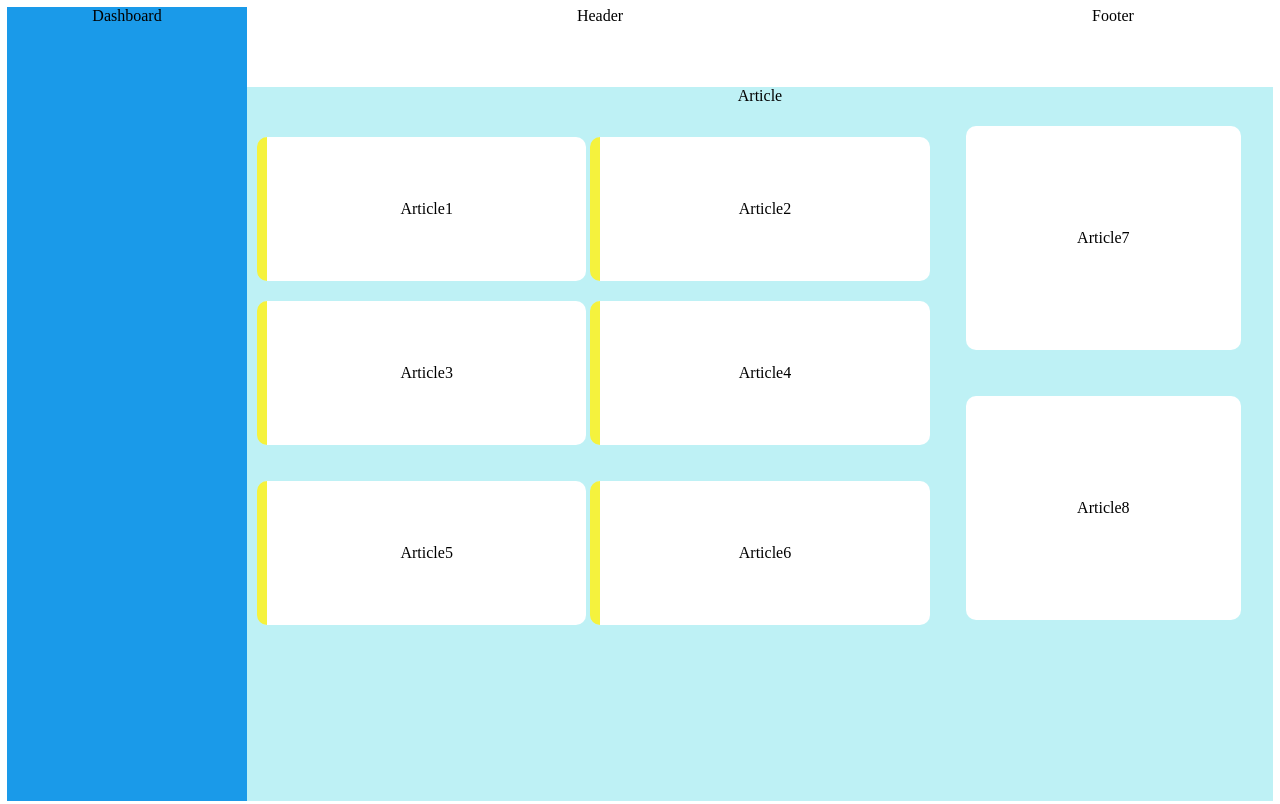
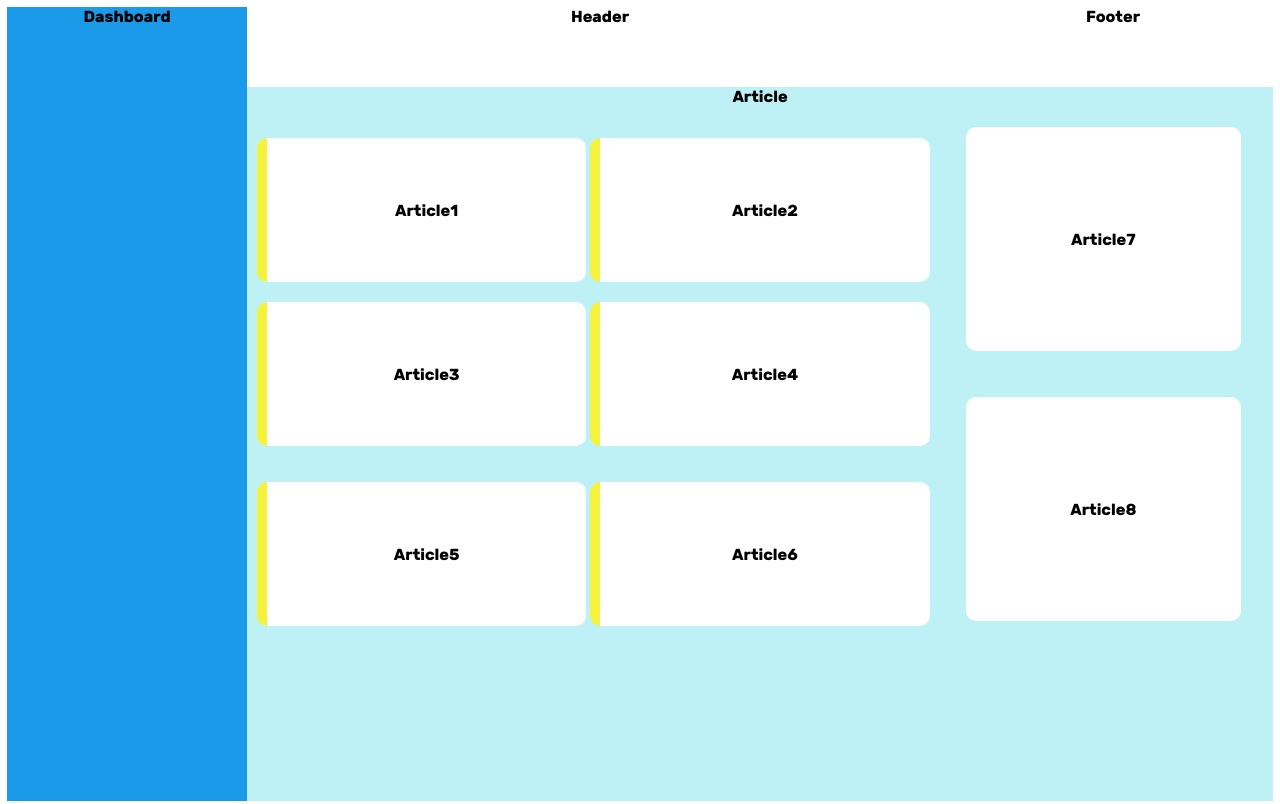
Before and after one commit to stebra1972/dashboard, a plain HTML site: page index.html in a window 1280 px wide. Drawn offline with Linux system fonts and the light colour scheme.

Commit message:
third commit

```diff
--- a/style.css
+++ b/style.css
@@ -2,17 +2,16 @@ body,
 html {
   height: 100%;
   margin: 2px;
+
 }
 
 .container {
   text-align: center;
   height: 100%;
-  weight:100%;
   padding: 3px;
   box-sizing: border-box;
 
 }
-
 
 
 .header {
@@ -48,6 +47,7 @@ html {
   grid-row: 1/2;
   height: 100%;
 
+
 }
 
 .container {
@@ -55,6 +55,7 @@ html {
   grid-template-columns: 15em 1fr 20em;
   grid-template-rows: 5em 1fr;
   gap: 0px;
+  font-family: my-cool-font;
 
 }
 
@@ -65,6 +66,7 @@ html {
     background-color: #bef1f5;
     align-items: center;
     gap: 4px;
+    font-family: my-cool-font;
 
 
 
@@ -191,4 +193,12 @@ html {
          margin-left: 2em;
          margin-right: 2em;
 
+
      }
+
+     @font-face {
+        font-family: my-cool-font;
+        src: url(font/rubik-bold.woff2);
+        font-size: large;
+        font-weight: bold;
+      }
```
Also changed, not shown: font/rubik-bold.woff2 (added), image/communities.svg (added), image/dashboard.svg (added), image/history.svg (added), image/message.svg (added), image/privacy.svg (added), image/profile.svg (added), image/settings.svg (added), image/support.svg (added), image/tasks.svg (added).
